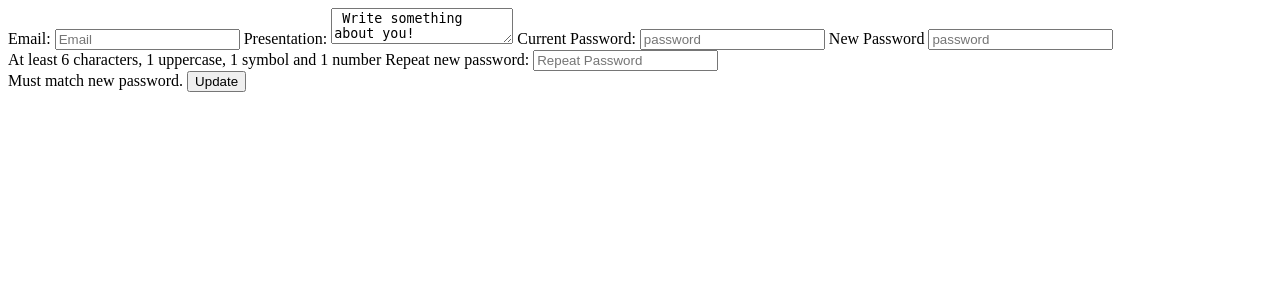
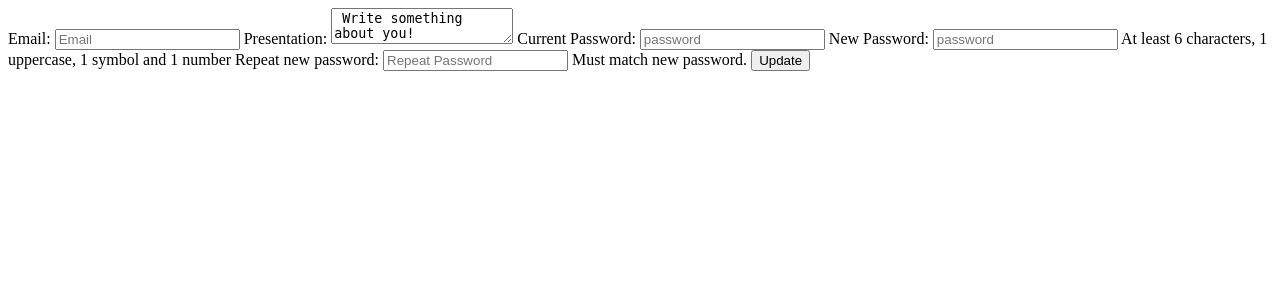
Before and after one commit to SmilingOwl/LTW-18-19, a PHP site: page /account.php in a window 1280 px wide. Shown: the top 300 px of the page. Run offline with PHP 8.4, Linux system fonts and the light colour scheme; data that the repository does not hold is empty.

Commit message:
Add files via upload

```diff
--- a/templates/edit_profile/account.php
+++ b/templates/edit_profile/account.php
@@ -2,28 +2,24 @@
 
     <form action="../actions/update_user.php" method="post">
 
-        <label>Email:
+        <label>Email:  </label>
             <input name="email"  type="email" placeholder="Email" value="<?php echo htmlentities($user['email']) ?>" required="required">
-        </label>
 
         <label>Presentation:  </label>
         <textarea name="presentation"> Write something about you! </textarea>
 
-        <label>Current Password:
+        <label>Current Password:  </label>
 		    <input name="currpassword" type="password" placeholder="password">
-	    </label>
 
-        <label> New Password
+
+        <label> New Password:</label>
             <input name="password" type="password" placeholder="password">
-            <br>
             <span class="hint">At least 6 characters, 1 uppercase, 1 symbol and 1 number</span>
-        </label>
 
-        <label>Repeat new password:
+
+        <label>Repeat new password:  </label>
             <input name="password" type="password"  placeholder="Repeat Password" >
-            <br>
-            <span class="hint">Must match new password.</span>
-        </label>
+            <span  id="lastOne" class="hint">Must match new password.</span>
 
         <input type="submit" name="Submit" value="Update">
     </form>
--- a/templates/taste_choices/save_tastes.php
+++ b/templates/taste_choices/save_tastes.php
@@ -1,4 +1,5 @@
 <div id=save_tastes>
+<div class="scrollbar">
     <form id= add_new_topic action="../actions/add_taste_choices.php" method="post">
         <label><input type="text" name="taste" placeholder="Add a new topic!" ></label>
         <input type="submit" value="Add">
@@ -20,4 +21,5 @@
     <?php }} ?>
         <input type="submit" value="Submit">
     </form>
+    </div>
 </div>
```
